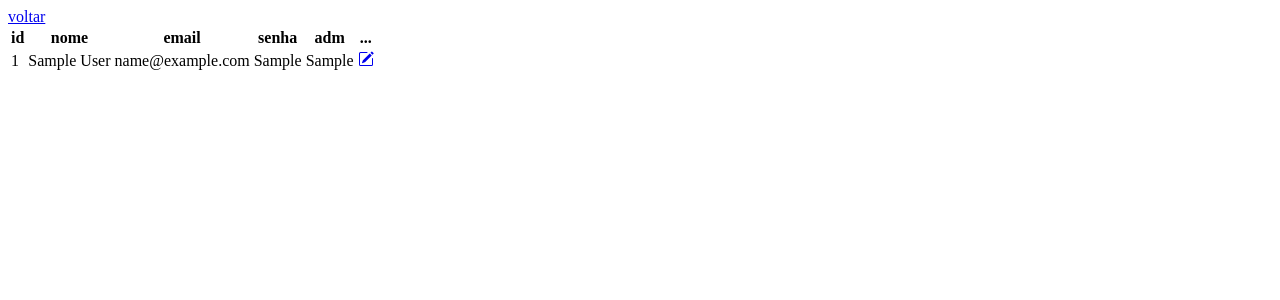
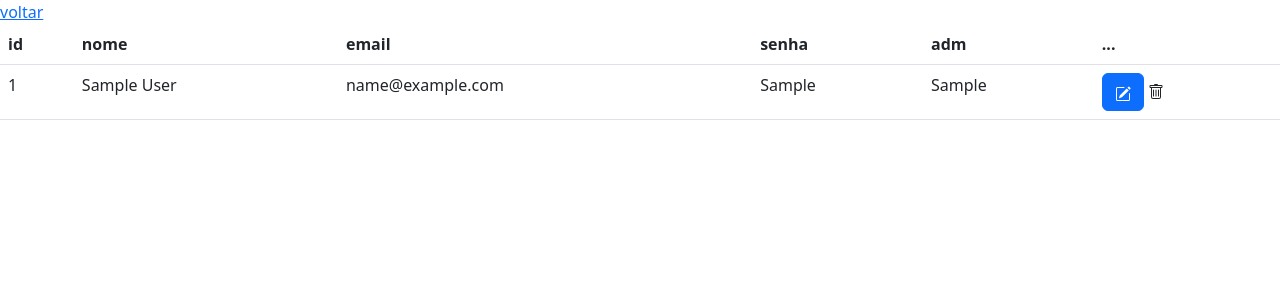
Before and after one commit to meawtec/pizzarela, a PHP site: page /pags/alterar.php in a window 1280 px wide. Shown: the top 300 px of the page. Run offline with PHP 8.4, Linux system fonts and the light colour scheme; tables that the repository leaves empty or names only in its code hold one stand-in row (values such as "Sample post").

Commit message:
alterar bootstrap

```diff
--- a/index.php
+++ b/index.php
@@ -45,7 +45,7 @@ if (isset($_COOKIE['email'])) {
 
             <a class="nav-link active" aria-current="page" href="pags/cardapio.php">Peça online</a>
           </li>
-          <a class="nav-link active" aria-current="page" href="pags/carrinho.php">Carrinho</a>
+          <a class="nav-link active" aria-current="page" href="pags/carrinho.php">Cardapio</a>
           </li>
           <a class="nav-link active" aria-current="page" href="pags/sobrenos.php">Sobre nos</a>
           </li>
--- a/pags/alterar.php
+++ b/pags/alterar.php
@@ -15,6 +15,8 @@ $Sresult = $conexao->query($select);
     <meta http-equiv="X-UA-Compatible" content="IE=edge">
     <meta name="viewport" content="width=device-width, initial-scale=1.0">
     <title>Document</title>
+
+    <link href="https://cdn.jsdelivr.net/npm/bootstrap@5.2.0-beta1/dist/css/bootstrap.min.css" rel="stylesheet" integrity="sha384-0evHe/X+R7YkIZDRvuzKMRqM+OrBnVFBL6DOitfPri4tjfHxaWutUpFmBp4vmVor" crossorigin="anonymous">
 </head>
 <body>
     <a href="../index.php"> voltar </a>
@@ -41,12 +43,21 @@ $Sresult = $conexao->query($select);
                 echo "<td>".$usardata['email']. "</td>";
                 echo "<td>".$usardata['senha']. "</td>";
                 echo "<td>".$usardata['adm']. "</td>";
-                echo "<td> <a class='bnt bnt-primary' href='edit.php?id=$usardata[id]'>
+                echo "<td> <a class='btn btn-sn btn-primary' href='edit.php?id=$usardata[id]'>
                 <svg xmlns='http://www.w3.org/2000/svg' width='16' height='16' fill='currentColor' class='bi bi-pencil-square' viewBox='0 0 16 16'>
                 <path d='M15.502 1.94a.5.5 0 0 1 0 .706L14.459 3.69l-2-2L13.502.646a.5.5 0 0 1 .707 0l1.293 1.293zm-1.75 2.456-2-2L4.939 9.21a.5.5 0 0 0-.121.196l-.805 2.414a.25.25 0 0 0 .316.316l2.414-.805a.5.5 0 0 0 .196-.12l6.813-6.814z'/>
                 <path fill-rule='evenodd' d='M1 13.5A1.5 1.5 0 0 0 2.5 15h11a1.5 1.5 0 0 0 1.5-1.5v-6a.5.5 0 0 0-1 0v6a.5.5 0 0 1-.5.5h-11a.5.5 0 0 1-.5-.5v-11a.5.5 0 0 1 .5-.5H9a.5.5 0 0 0 0-1H2.5A1.5 1.5 0 0 0 1 2.5v11z'/>
                 </svg>
+                </a>
+                <a >
+                <svg xmlns='http://www.w3.org/2000/svg' width='16' height='16' fill='currentColor' class='bi bi-trash' viewBox='0 0 16 16'>
+                <path d='M5.5 5.5A.5.5 0 0 1 6 6v6a.5.5 0 0 1-1 0V6a.5.5 0 0 1 .5-.5zm2.5 0a.5.5 0 0 1 .5.5v6a.5.5 0 0 1-1 0V6a.5.5 0 0 1 .5-.5zm3 .5a.5.5 0 0 0-1 0v6a.5.5 0 0 0 1 0V6z'/>
+                <path fill-rule='evenodd' d='M14.5 3a1 1 0 0 1-1 1H13v9a2 2 0 0 1-2 2H5a2 2 0 0 1-2-2V4h-.5a1 1 0 0 1-1-1V2a1 1 0 0 1 1-1H6a1 1 0 0 1 1-1h2a1 1 0 0 1 1 1h3.5a1 1 0 0 1 1 1v1zM4.118 4 4 4.059V13a1 1 0 0 0 1 1h6a1 1 0 0 0 1-1V4.059L11.882 4H4.118zM2.5 3V2h11v1h-11z'/>
+              </svg>
+
+                <a/>
                 </td>";
+
                 echo "</tr>";
             }
 
```
